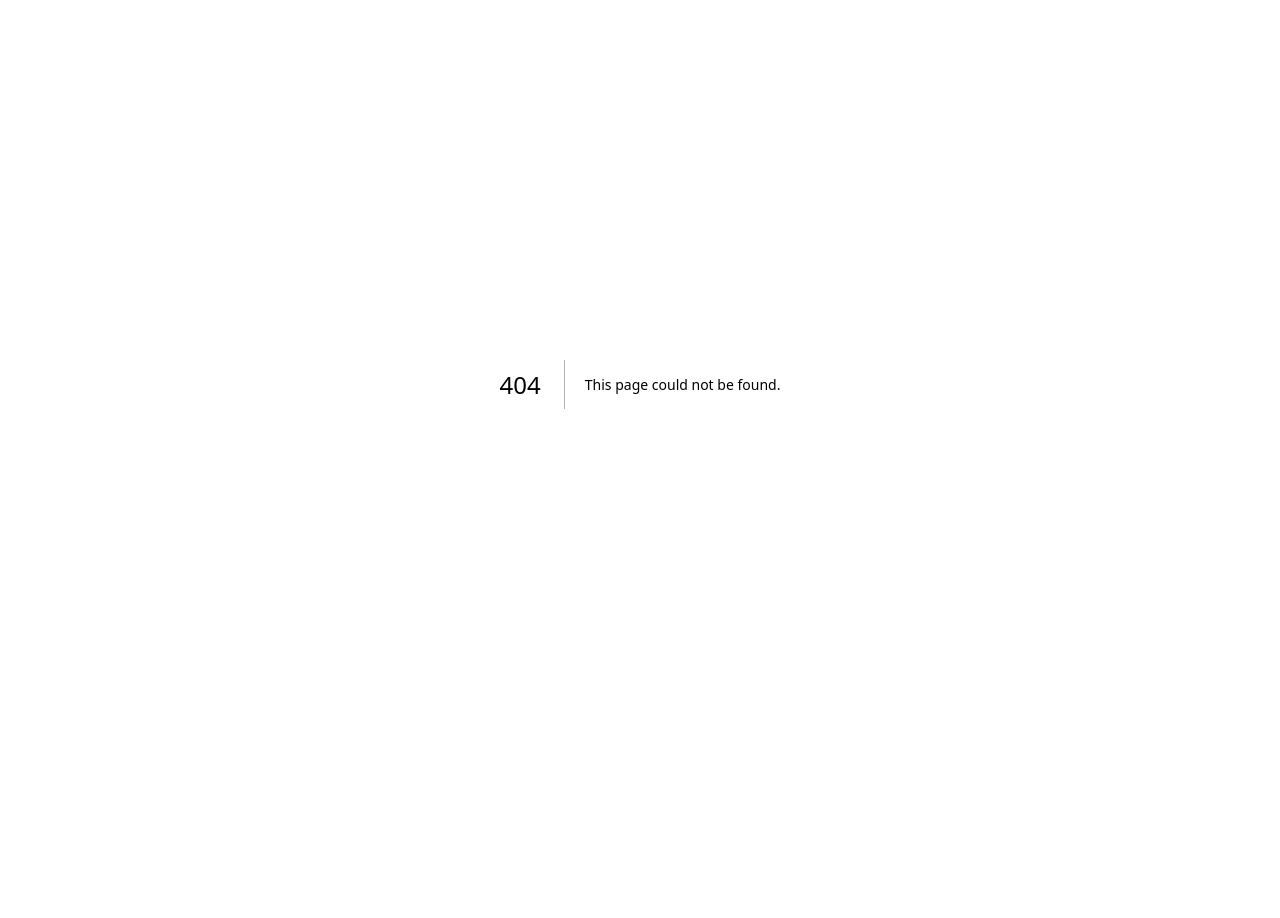
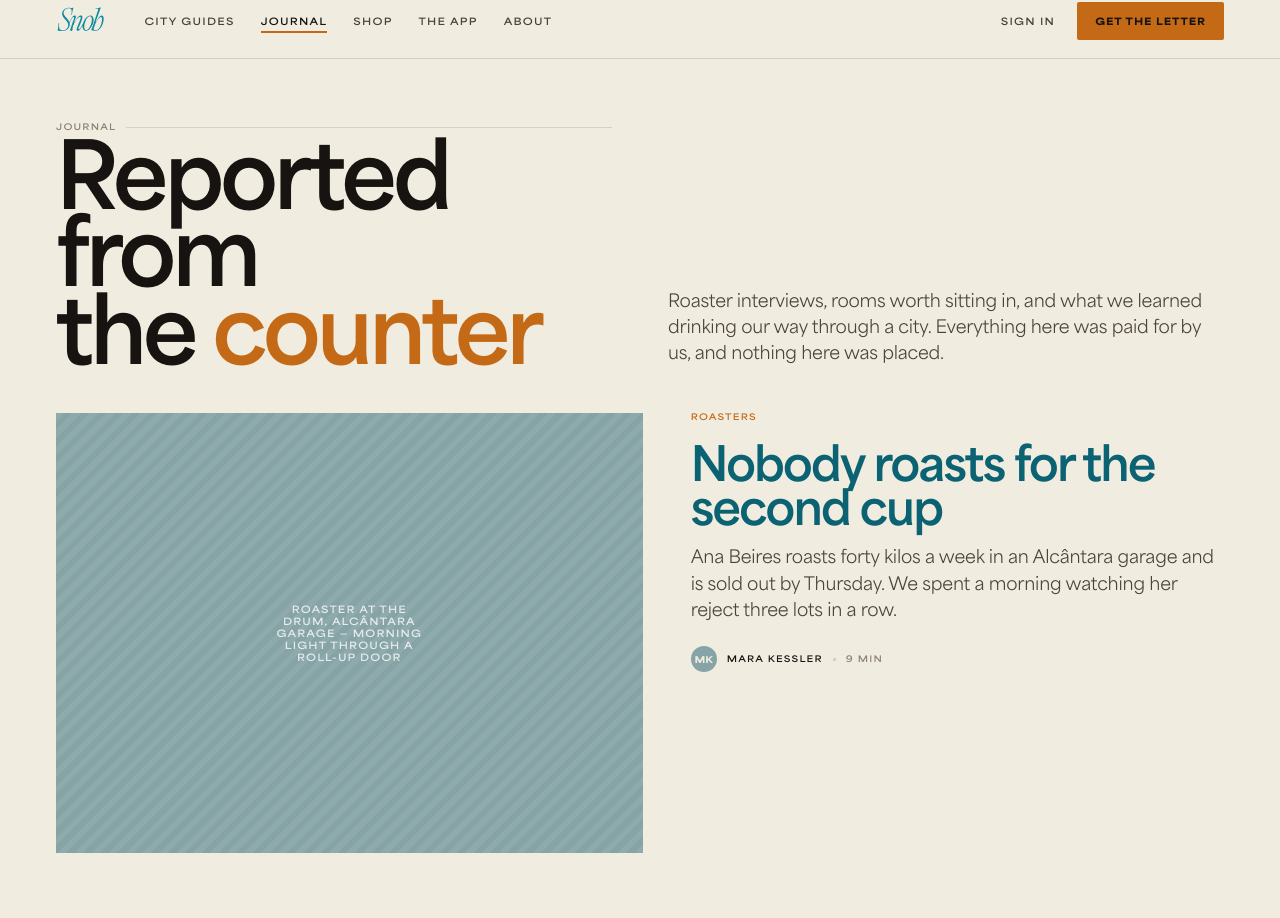
Before and after one commit to ethan8damax/Coffee-SNOB, a Next.js app in the folder apps/web/: page /journal in a window 1280 px wide. Before the commit this address had no page. Shown: the part 16-934 px from the top of the page. Before the commit the page ends 800 px from the top, so only its background shows below. Built offline with nearby package versions, Linux system fonts and the light colour scheme.

Commit message:
Build Journal index and post pages

```diff
--- /dev/null
+++ b/apps/web/app/journal/page.tsx
@@ -0,0 +1,62 @@
+import Link from "next/link";
+import { Eyebrow, Avatar } from "@/components/primitives";
+import { WebNav, WebFooter } from "@/components/web-chrome";
+import { getAllJournalPosts } from "@/lib/journal";
+
+export default function JournalIndexPage() {
+  const posts = getAllJournalPosts();
+  const [featured, ...rest] = posts;
+
+  return (
+    <div className="snob-web">
+      <WebNav active="Journal" />
+      <section className="pagehead">
+        <div className="wrap pagehead-in">
+          <div>
+            <Eyebrow>Journal</Eyebrow>
+            <h1 className="h1">Reported from<br />the <em>counter</em></h1>
+          </div>
+          <p className="lede">Roaster interviews, rooms worth sitting in, and what we learned drinking our way through a city. Everything here was paid for by us, and nothing here was placed.</p>
+        </div>
+      </section>
+      {featured && (
+        <section className="jfeat wrap" style={{ display: "grid", gridTemplateColumns: "1.1fr 1fr", gap: 48, paddingBottom: 64 }}>
+          <div className="photo-ph" data-label={featured.frontmatter.photoAlt} style={{ aspectRatio: "4/3" }} />
+          <div>
+            <span className="label jkicker">{featured.frontmatter.category}</span>
+            <Link href={`/journal/${featured.slug}`}><h2 className="h2">{featured.frontmatter.title}</h2></Link>
+            <p className="lede" style={{ marginTop: 16 }}>{featured.frontmatter.dek}</p>
+            <div className="byline" style={{ marginTop: 24 }}>
+              <Avatar name={featured.frontmatter.author} size={26} />
+              <span className="label bl-name">{featured.frontmatter.author}</span>
+              <span className="bl-dot" />
+              <span className="label bl-meta">{featured.frontmatter.readMinutes} min</span>
+            </div>
+          </div>
+        </section>
+      )}
+      <section className="jindex">
+        <div className="wrap">
+          <div className="sec-head"><h2 className="h2" style={{ marginTop: 0 }}>Everything else</h2></div>
+          <div className="pgrid">
+            {rest.map((p) => (
+              <article key={p.slug} className="pcard">
+                <Link href={`/journal/${p.slug}`} className="pcard-link">
+                  <div className="photo-ph pcard-photo" data-label={p.frontmatter.photoAlt} />
+                  <span className="label pcard-kicker">{p.frontmatter.category}</span>
+                  <h3 className="d2 pcard-title">{p.frontmatter.title}</h3>
+                  <p className="body pcard-dek">{p.frontmatter.dek}</p>
+                </Link>
+                <div className="pcard-foot">
+                  <span className="label pcard-author">{p.frontmatter.author}</span>
+                  <span className="label pcard-meta">{p.frontmatter.readMinutes} min</span>
+                </div>
+              </article>
+            ))}
+          </div>
+        </div>
+      </section>
+      <WebFooter />
+    </div>
+  );
+}
```
Also changed, not shown: apps/web/app/journal/[slug]/page.tsx (added, +46 -0 lines).
